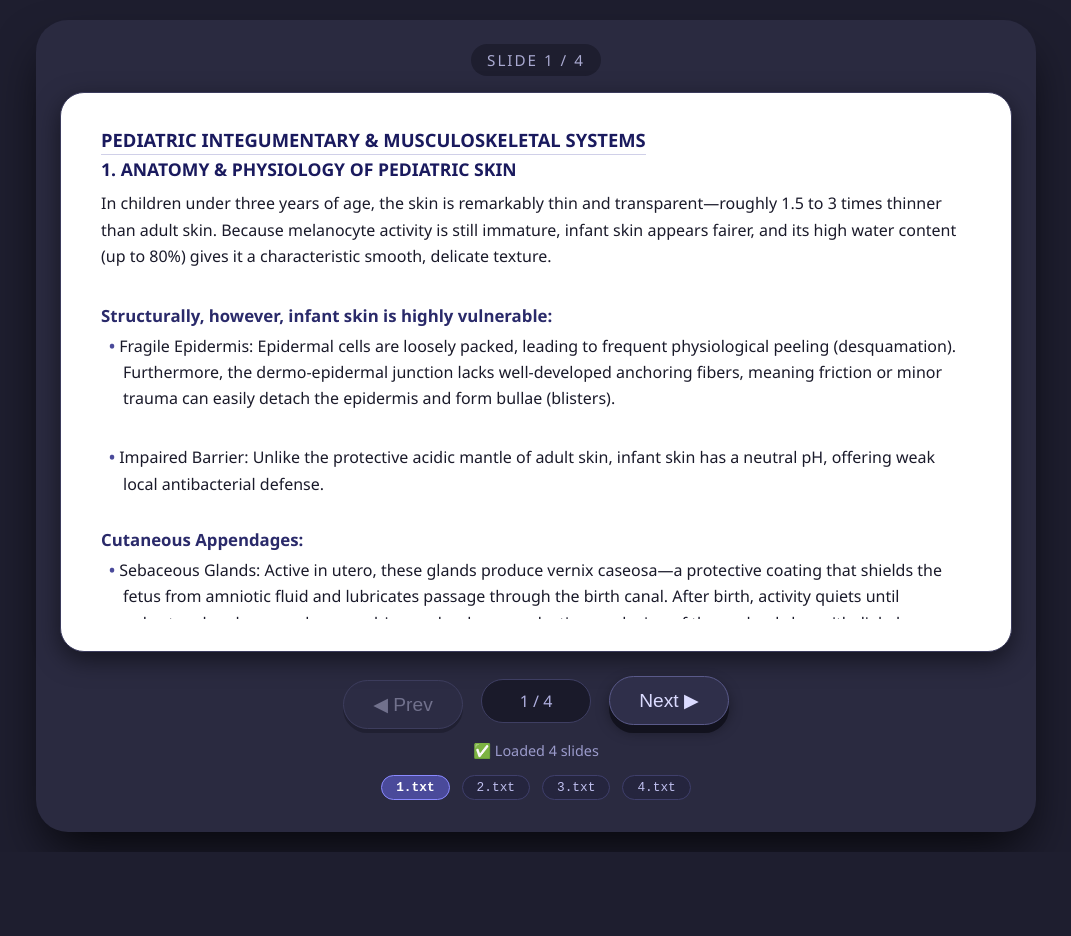
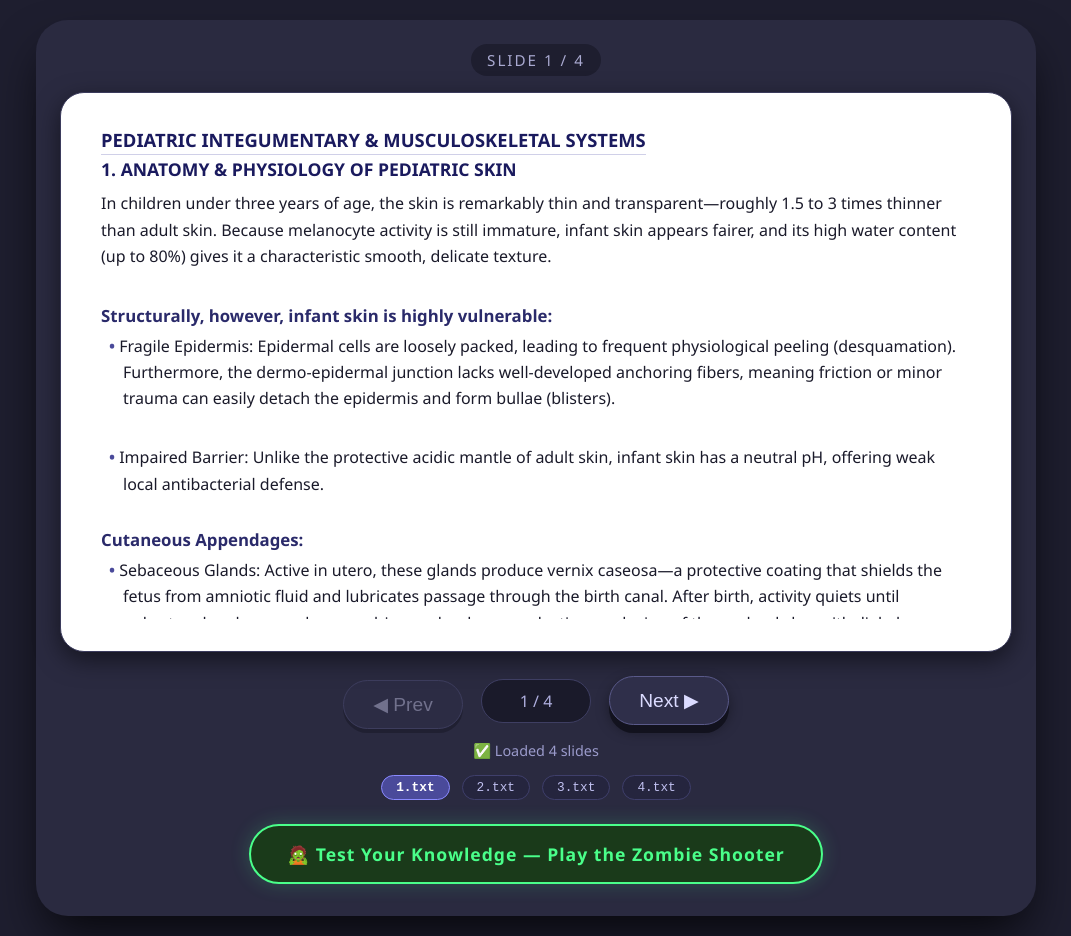
Before and after one commit to Vahab4/Pediatrics, a plain HTML site: page index.html in a window 1280 px wide. Shown: the whole page, without its empty margins (104-1175 px from the left). Before the commit the page ends 852 px from the top, so only its background shows below. Drawn offline with Linux system fonts and the light colour scheme; no server answers.

Commit message:
Update index.html

```diff
--- a/index.html
+++ b/index.html
@@ -266,7 +266,26 @@
     </div>
     <div class="status-message" id="statusMessage"></div>
     <div class="file-list" id="fileList"></div>
+
+    <div style="text-align:center; margin-top:24px;">
+    <a href="zombie-game.html"
+       style="display:inline-block;
+              background:#1a3a1a;
+              border:2px solid #4aff8a;
+              color:#4aff8a;
+              padding:16px 36px;
+              border-radius:60px;
+              text-decoration:none;
+              font-weight:700;
+              font-size:1.1rem;
+              letter-spacing:1px;
+              box-shadow:0 0 20px rgba(74,255,138,0.2);">
+        🧟 Test Your Knowledge — Play the Zombie Shooter
+    </a>
 </div>
+
+</div>
+
 <script>
 (function () {
     const LEVELS_DIR = 'levels';
```
